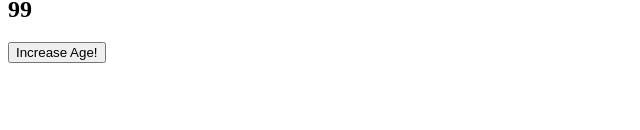
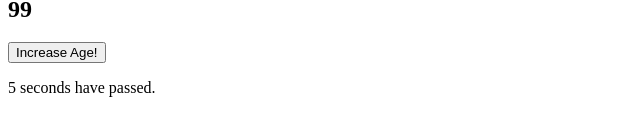
Before and after one commit to nyagajjr/React, a React (Vite) app: page / in a window 1280 px wide. Shown: the part 667-797 px from the top of the page, without its empty margins (0-640 px from the left). Built offline with nearby package versions, Linux system fonts and the light colour scheme.

Commit message:
clock component

```diff
--- /dev/null
+++ b/src/Clockk.jsx
@@ -0,0 +1,21 @@
+import React, { useEffect, useState } from "react";
+
+function Clock(){
+    const [counter, setCounter] = useState(0)
+
+    useEffect(() =>{
+   const key = setInterval(()=>{
+        setCounter(count => count + 1)
+    }, 1000)
+
+    return () => {
+        clearInterval(key);
+      };
+    }, [])
+
+    return(
+        <p>{counter} seconds have passed.</p>
+    )
+}
+
+export default Clock;
--- a/src/main.jsx
+++ b/src/main.jsx
@@ -10,6 +10,7 @@ import MonthList from './leKeys.jsx'
 import Button from './Butn.jsx'
 import FProp from './fxnProps.jsx'
 import Person from './theState.jsx'
+import Clock from './Clockk.jsx'
 
 
 
@@ -28,6 +29,8 @@ ReactDOM.createRoot(document.getElementById('root')).render(
     <Button />
     <FProp />
     <Person />
+    <Clock />
+
 
 
 
```
